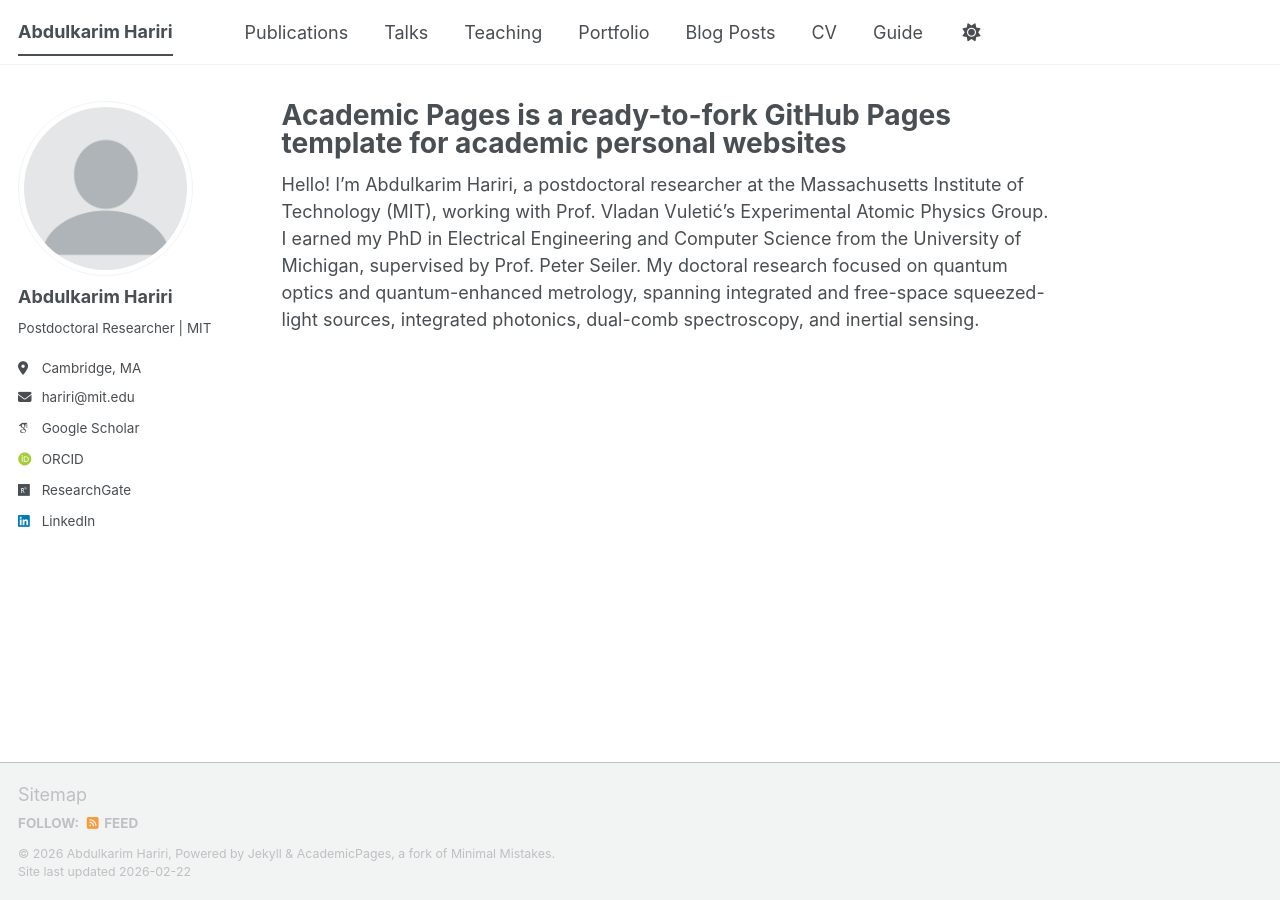
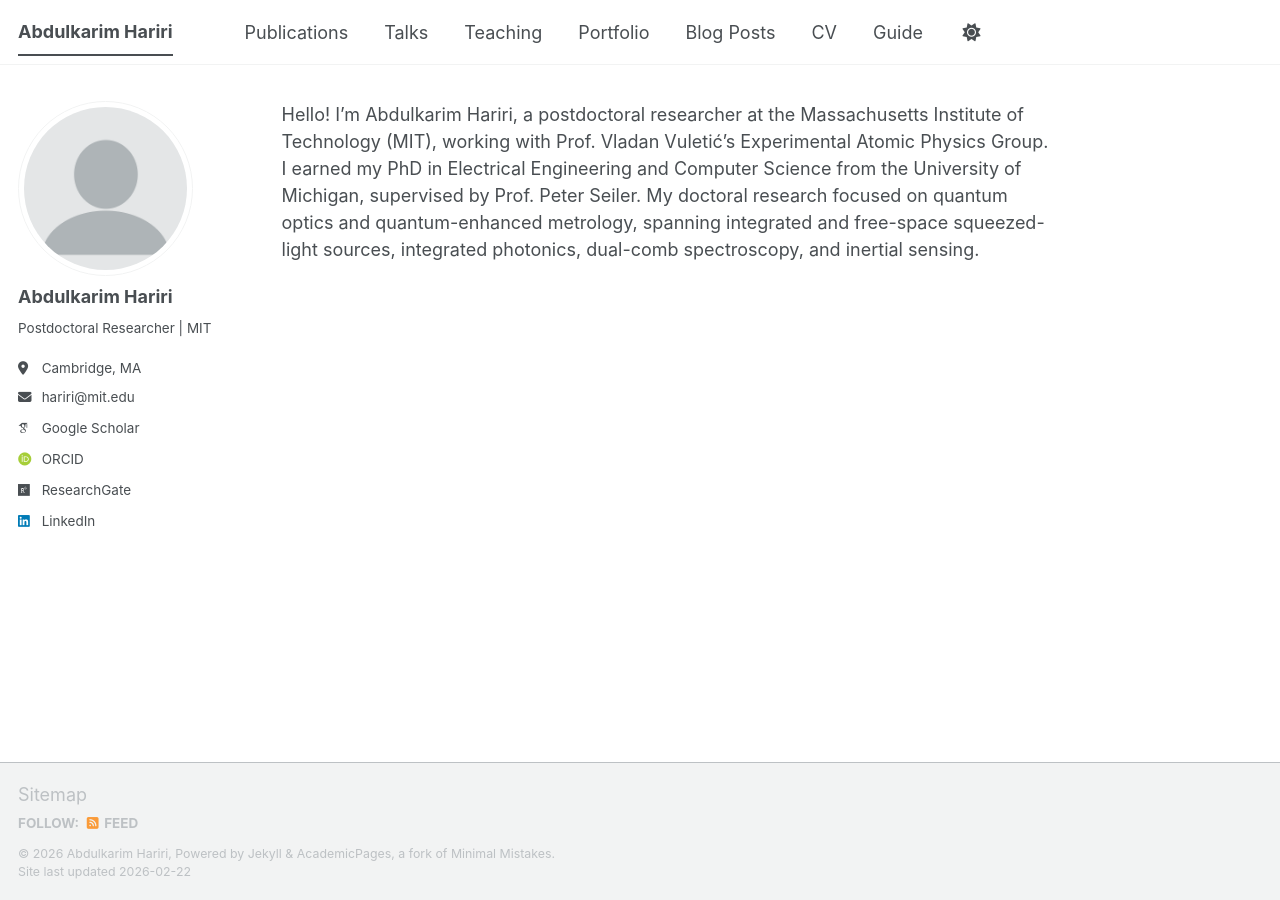
Before and after one commit to KareemHariri/KareemHariri.github.io, a Jekyll site: the page built from _pages/about.md, in a window 1280 px wide. Built offline with Jekyll 4.4.1, drawn with Linux system fonts in a browser that asks for light colours; some web fonts are replaced; a script bundle is joined from its source files by our own code; library files that are not in the unit come from our copies.

Commit message:
Update about.md

```diff
--- a/_pages/about.md
+++ b/_pages/about.md
@@ -1,6 +1,6 @@
 ---
 permalink: /
-title: "Academic Pages is a ready-to-fork GitHub Pages template for academic personal websites"
+title: #
 author_profile: true
 redirect_from:
   - /about/
```
